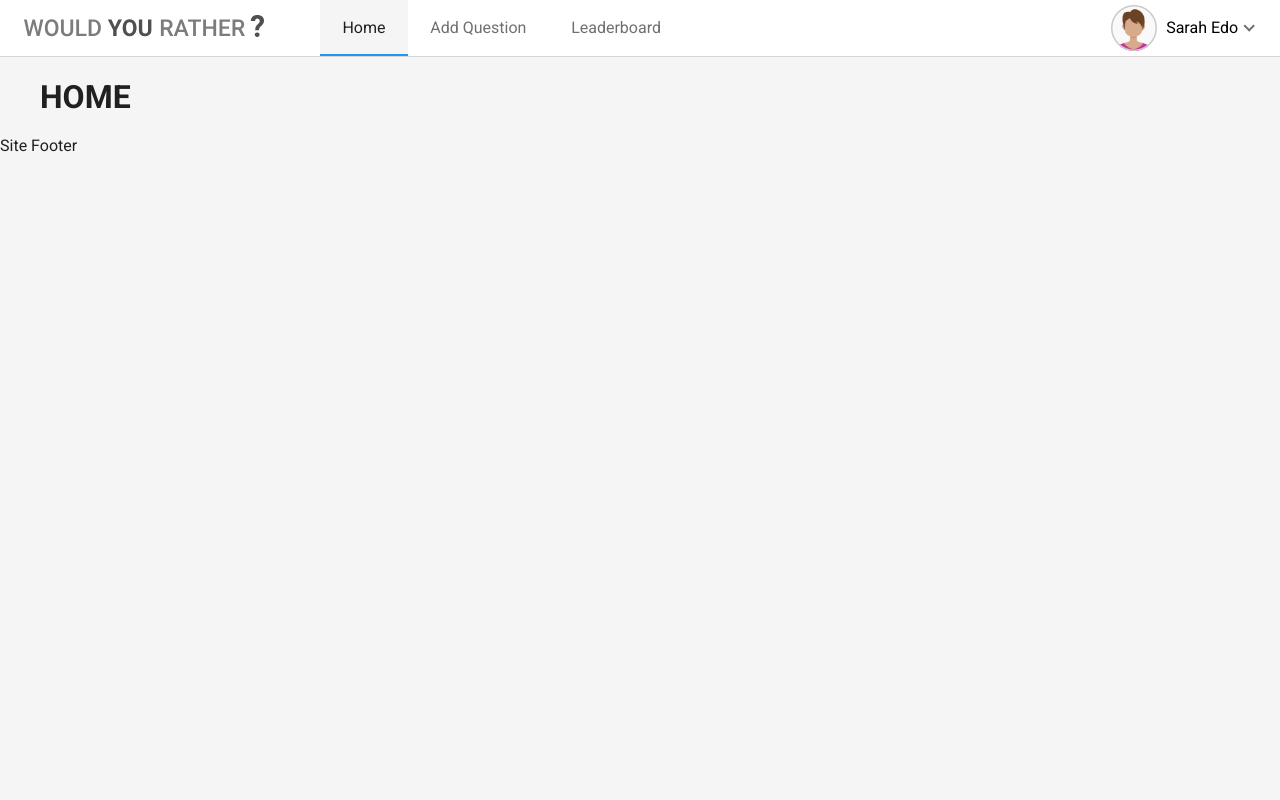
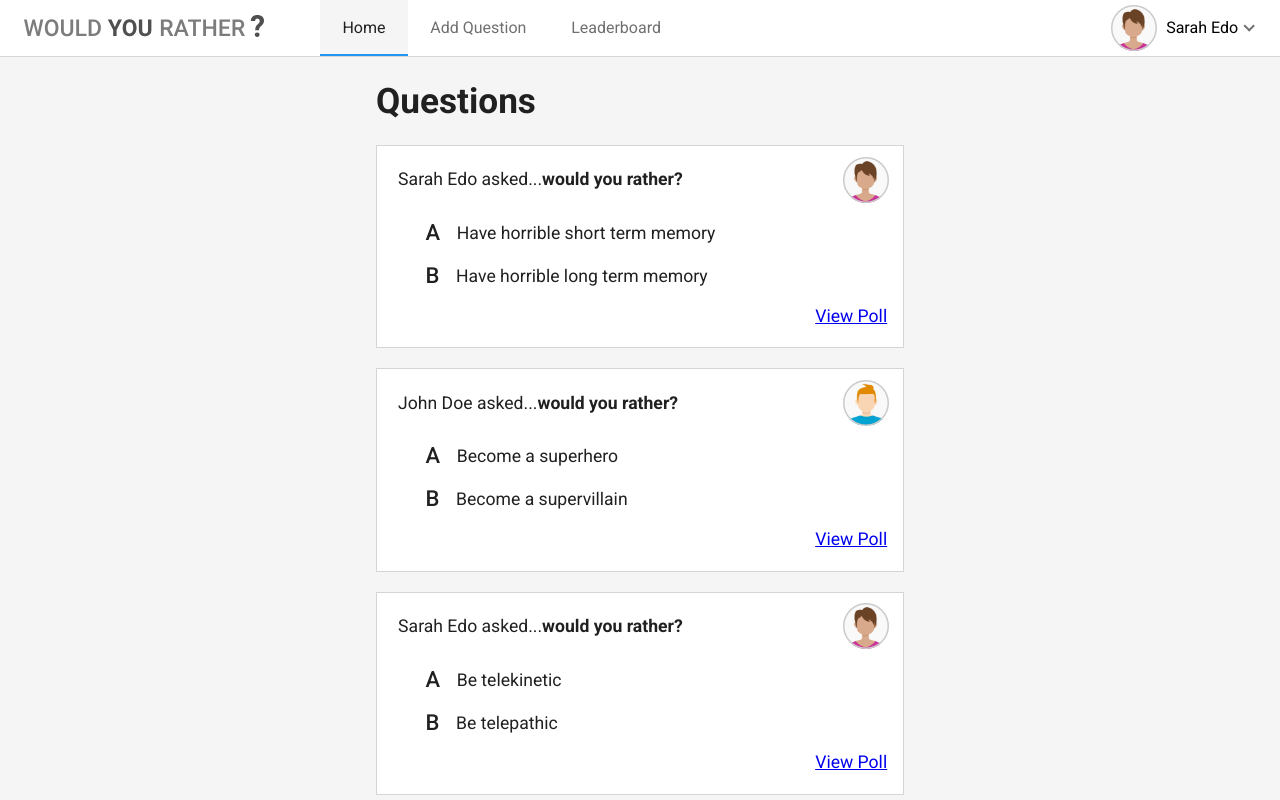
Before and after one commit to JonUK/jk-would-you-rather, a React (Create React App) app: page / in a window 1280 px wide. Both pictures are taken after a click on the button "Login". Shown: the top 800 px of the page. Built offline with nearby package versions, Linux system fonts and the light colour scheme.

Commit message:
Initial implementation of questions on home page

```diff
--- /dev/null
+++ b/src/components/AvatarImage.js
@@ -0,0 +1,25 @@
+import React from 'react';
+import PropTypes from "prop-types";
+
+function AvatarImage(props) {
+
+  const src = props.avatarURL + '.png';
+  const srcSet = src + ', ' + props.avatarURL + '@2x.png 2x';
+
+  return (
+    <img
+      src={src}
+      srcSet={srcSet}
+      width="46"
+      height="46"
+      className={props.className}
+      alt="" />
+  );
+}
+
+AvatarImage.propTypes = {
+  avatarURL: PropTypes.string.isRequired,
+  className: PropTypes.string
+};
+
+export default AvatarImage;
--- /dev/null
+++ b/src/components/QuestionSummary.css
@@ -0,0 +1,42 @@
+
+.question-summary {
+  margin-bottom: 20px;
+  padding: 0.6em 0.8em 1.2em 1.2em;
+  border: 1px solid #d5d5d5;
+  background-color: white;
+}
+
+.question-summary__header {
+  display: flex;
+  align-items: center; /* Vertical alignment */
+}
+
+/*
+ The header and avatar image are in the header flexbox parent.
+ Have the heading take all the available width.
+ */
+.question-summary__heading {
+  flex-grow: 1;
+}
+
+.question-summary__answer-container {
+  margin-top: 1em;
+  margin-bottom: 1em;
+}
+
+.question-summary__answer-letter {
+  margin-left: 1.25em;
+  margin-right: 0.75em;
+  font-size: 1.25em;
+  font-weight: 500;
+  vertical-align: middle;
+}
+
+.question-summary__question {
+  vertical-align: middle;
+}
+
+.question-summary__footer {
+  text-align: right;
+  margin-right: 0.1em;
+}
--- /dev/null
+++ b/src/components/QuestionSummary.js
@@ -0,0 +1,49 @@
+import React from 'react';
+import PropTypes from "prop-types";
+import './QuestionSummary.css';
+
+import AvatarImage from "./AvatarImage";
+
+function QuestionSummary(props) {
+  return (
+    <article className="question-summary">
+
+      <header className="question-summary__header">
+
+        <div className="question-summary__heading">
+          { props.user.name } asked...
+          <b>would you rather?</b>
+        </div>
+
+        <AvatarImage avatarURL={props.user.avatarURL} />
+
+      </header>
+
+      <div className="question-summary__answer-container">
+        <strong className="question-summary__answer-letter">A</strong>
+        <span className="question-summary__question">
+          { props.question.optionOne.text }</span>
+      </div>
+
+      <div className="question-summary__answer-container">
+        <strong className="question-summary__answer-letter">B</strong>
+        <span className="question-summary__question">
+        { props.question.optionTwo.text }
+        </span>
+      </div>
+
+      <footer className="question-summary__footer">
+        <a href="#">View Poll</a>
+      </footer>
+
+    </article>
+  );
+
+}
+
+QuestionSummary.propTypes = {
+  question: PropTypes.object.isRequired,
+  user: PropTypes.object.isRequired
+};
+
+export default QuestionSummary;
--- a/src/components/site-header/HeaderAvatar.js
+++ b/src/components/site-header/HeaderAvatar.js
@@ -2,6 +2,8 @@ import React, { Component } from 'react';
 import { connect } from 'react-redux';
 import { Link } from 'react-router-dom';
 import './HeaderAvatar.css';
+
+import AvatarImage from '../AvatarImage';
 
 class HeaderAvatar extends Component {
 
@@ -15,20 +17,12 @@ class HeaderAvatar extends Component {
 
   render() {
 
-    const srcSet = this.props.user.avatarURL + '.png, ' + this.props.user.avatarURL + '@2x.png 2x';
-
     return (
       <div className="header-avatar">
 
         <button className="header-avatar__button" onClick={this.toggleShowMenu}>
 
-          <img
-            src={this.props.user.avatarURL + '.png'}
-            srcSet={srcSet}
-            width="46"
-            height="46"
-            className="header-avatar__image"
-            alt="" />
+          <AvatarImage avatarURL={this.props.user.avatarURL} className="header-avatar__image" />
 
           <span className="header-avatar__name">
             { this.props.user.name }
@@ -48,9 +42,6 @@ class HeaderAvatar extends Component {
 }
 
 function mapStateToProps({ authenticatedUser, users }) {
-
-  // debugger;
-
   const user = users[authenticatedUser];
 
   return {
--- a/src/data/_data.js
+++ b/src/data/_data.js
@@ -41,11 +41,11 @@ let questions = {
         timestamp: 1467166872634,
         optionOne: {
             votes: ['sarahedo'],
-            text: 'have horrible short term memory',
+            text: 'Have horrible short term memory',
         },
         optionTwo: {
             votes: [],
-            text: 'have horrible long term memory'
+            text: 'Have horrible long term memory'
         }
     },
     "6ni6ok3ym7mf1p33lnez": {
@@ -54,11 +54,11 @@ let questions = {
         timestamp: 1468479767190,
         optionOne: {
             votes: [],
-            text: 'become a superhero',
+            text: 'Become a superhero',
         },
         optionTwo: {
             votes: ['johndoe', 'sarahedo'],
-            text: 'become a supervillain'
+            text: 'Become a supervillain'
         }
     },
     "am8ehyc8byjqgar0jgpub9": {
@@ -67,11 +67,11 @@ let questions = {
         timestamp: 1488579767190,
         optionOne: {
             votes: [],
-            text: 'be telekinetic',
+            text: 'Be telekinetic',
         },
         optionTwo: {
             votes: ['sarahedo'],
-            text: 'be telepathic'
+            text: 'Be telepathic'
         }
     },
     "loxhs1bqm25b708cmbf3g": {
@@ -80,11 +80,11 @@ let questions = {
         timestamp: 1482579767190,
         optionOne: {
             votes: [],
-            text: 'be a front-end developer',
+            text: 'Be a front-end developer',
         },
         optionTwo: {
             votes: ['sarahedo'],
-            text: 'be a back-end developer'
+            text: 'Be a back-end developer'
         }
     },
     "vthrdm985a262al8qx3do": {
@@ -93,11 +93,11 @@ let questions = {
         timestamp: 1489579767190,
         optionOne: {
             votes: ['tylermcginnis'],
-            text: 'find $50 yourself',
+            text: 'Find $50 yourself',
         },
         optionTwo: {
             votes: ['johndoe'],
-            text: 'have your best friend find $500'
+            text: 'Have your best friend find $500'
         }
     },
     "xj352vofupe1dqz9emx13r": {
@@ -106,11 +106,11 @@ let questions = {
         timestamp: 1493579767190,
         optionOne: {
             votes: ['johndoe'],
-            text: 'write JavaScript',
+            text: 'Write JavaScript',
         },
         optionTwo: {
             votes: ['tylermcginnis'],
-            text: 'write Swift'
+            text: 'Write Swift'
         }
     },
 };
--- a/src/index.css
+++ b/src/index.css
@@ -1,3 +1,6 @@
+
+/* Standard browser element styles */
+
 body {
   box-sizing: border-box;
   font-size: 100%;
@@ -14,14 +17,16 @@ body {
 
 main {
   margin: 0 1.5em;
+  font-size: 1.1em;
+
 }
 
-@media screen and (min-width: 77em) {
+@media screen and (min-width: 32em) {
   main {
     margin: 0 auto;
 
-    /* Allow 2em for scrollbar. 1232px rough width with standard font size. */
-    max-width: 75em;
+    /* Allow 2em for scrollbar */
+    max-width: 30em;
   }
 }
 
@@ -32,6 +37,9 @@ select {
   padding: 0.3em 0.4em;
   border-radius: 3px;
 }
+
+
+/* Button styles */
 
 .button--primary {
   width: 100%;
@@ -44,6 +52,9 @@ select {
   font-size: 1.1em;
 }
 
+
+/* Typography styles */
+
 .text-light {
   color: #707070;
 }
--- a/src/views/Home.js
+++ b/src/views/Home.js
@@ -1,7 +1,36 @@
 import React from 'react';
+import { connect } from 'react-redux';
 
-function Home () {
-  return (<h1>HOME</h1>);
+import QuestionSummary from '../components/QuestionSummary';
+
+function Home(props) {
+
+  function renderQuestions(questions, users) {
+
+    return Object.keys(questions).map(key => {
+      const question = questions[key];
+      const user = users[question.author];
+
+      return (<QuestionSummary key={key} question={question} user={user} />);
+    });
+  }
+
+  return (
+    <div>
+
+      <h1>Questions</h1>
+
+      {renderQuestions(props.questions, props.users)}
+
+    </div>
+  );
 }
 
-export default Home;
+function mapStateToProps({ questions, users }) {
+  return {
+    questions,
+    users
+  };
+}
+
+export default connect(mapStateToProps)(Home);
```
